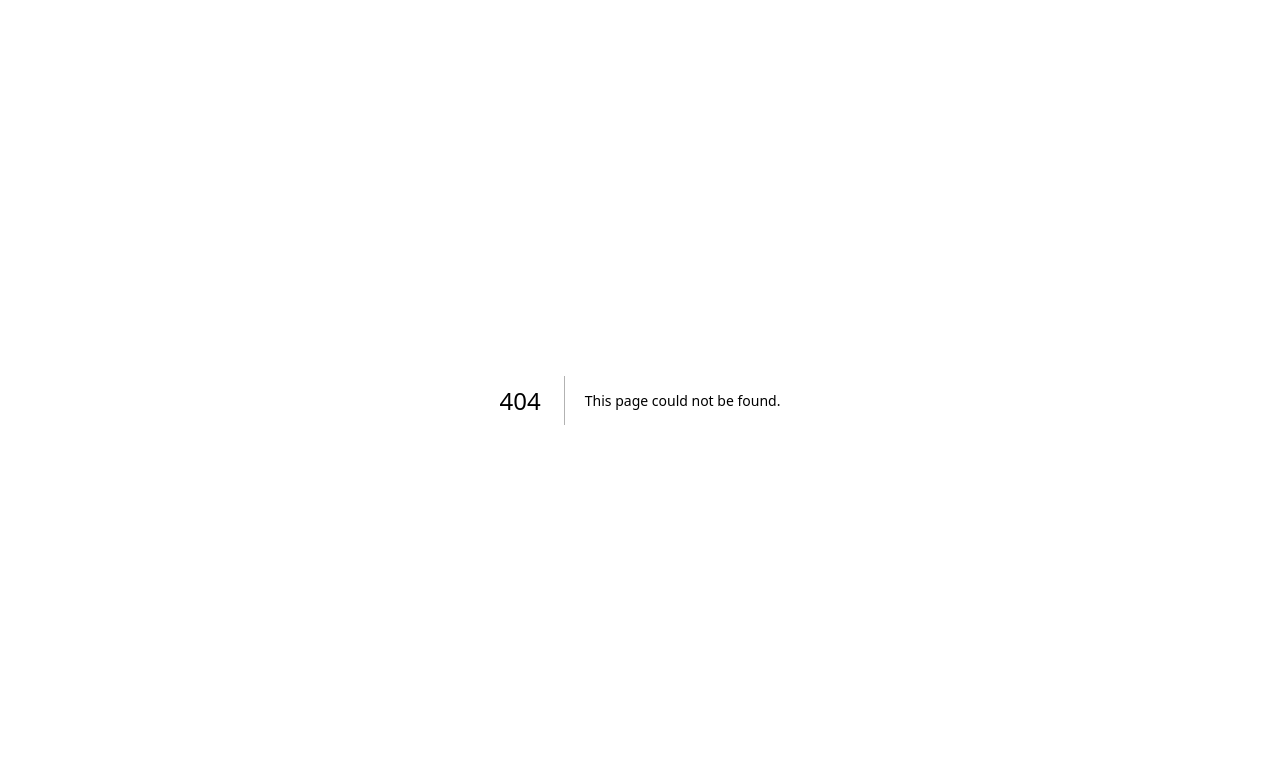
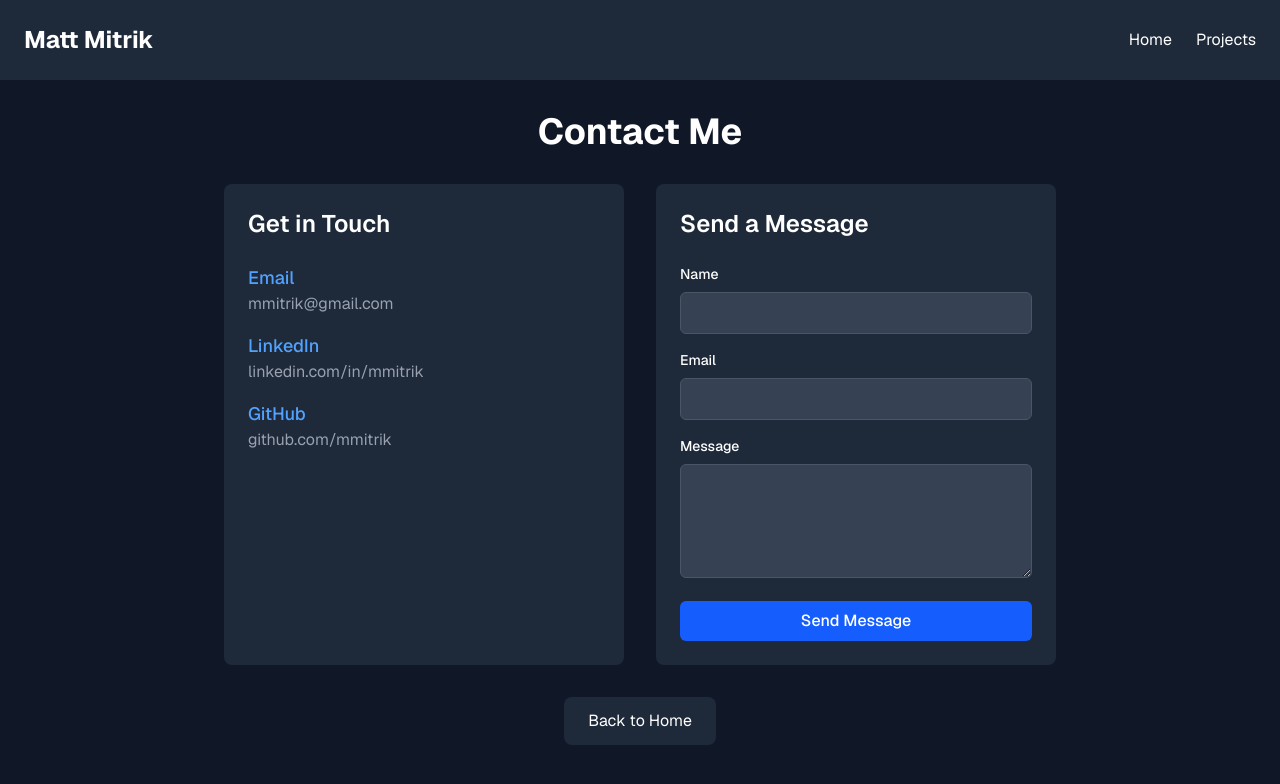
Before and after one commit to mmitrik/personal-site, a Next.js app: page /contact in a window 1280 px wide. Before the commit this address had no page. Shown: the top 784 px of the page. Built offline with nearby package versions, Linux system fonts and the light colour scheme.

Commit message:
Added projects and contact pages.

```diff
--- /dev/null
+++ b/src/app/contact/page.js
@@ -0,0 +1,127 @@
+import Link from "next/link";
+
+export default function ContactPage() {
+    return (
+        <div className="min-h-screen bg-gray-900 text-white font-sans">
+            {/* Navigation Bar */}
+            <nav className="flex justify-between items-center p-6 bg-gray-800">
+                <Link href="/" className="text-2xl font-bold hover:text-gray-400">
+                    Matt Mitrik
+                </Link>
+                <ul className="flex space-x-6">
+                    <li>
+                        <Link href="/" className="hover:text-gray-400">
+                            Home
+                        </Link>
+                    </li>
+                    <li>
+                        <Link href="/projects" className="hover:text-gray-400">
+                            Projects
+                        </Link>
+                    </li>
+                </ul>
+            </nav>
+
+            {/* Contact Content */}
+            <div className="max-w-4xl mx-auto p-8">
+                <h1 className="text-4xl font-bold text-center mb-8">Contact Me</h1>
+
+                <div className="grid grid-cols-1 md:grid-cols-2 gap-8">
+                    {/* Contact Information */}
+                    <div className="bg-gray-800 rounded-lg p-6">
+                        <h2 className="text-2xl font-semibold mb-6">Get in Touch</h2>
+                        <div className="space-y-4">
+                            <div>
+                                <h3 className="text-lg font-medium text-blue-400">Email</h3>
+                                <a
+                                    href="mailto:mmitrik@gmail.com?subject=Let's Connect!"
+                                    className="text-gray-400 hover:text-blue-300"
+                                >
+                                    mmitrik@gmail.com
+                                </a>
+                            </div>
+                            <div>
+                                <h3 className="text-lg font-medium text-blue-400">LinkedIn</h3>
+                                <a
+                                    href="https://linkedin.com/in/mmitrik"
+                                    className="text-gray-400 hover:text-blue-300"
+                                    target="_blank"
+                                    rel="noopener noreferrer"
+                                >
+                                    linkedin.com/in/mmitrik
+                                </a>
+                            </div>
+                            <div>
+                                <h3 className="text-lg font-medium text-blue-400">GitHub</h3>
+                                <a
+                                    href="https://github.com/mmitrik"
+                                    className="text-gray-400 hover:text-blue-300"
+                                    target="_blank"
+                                    rel="noopener noreferrer"
+                                >
+                                    github.com/mmitrik
+                                </a>
+                            </div>
+                        </div>
+                    </div>
+
+                    {/* Contact Form */}
+                    <div className="bg-gray-800 rounded-lg p-6">
+                        <h2 className="text-2xl font-semibold mb-6">Send a Message</h2>
+                        <form className="space-y-4">
+                            <div>
+                                <label htmlFor="name" className="block text-sm font-medium mb-2">
+                                    Name
+                                </label>
+                                <input
+                                    type="text"
+                                    id="name"
+                                    name="name"
+                                    className="w-full px-3 py-2 bg-gray-700 border border-gray-600 rounded-md text-white focus:outline-none focus:ring-2 focus:ring-blue-400"
+                                    required
+                                />
+                            </div>
+                            <div>
+                                <label htmlFor="email" className="block text-sm font-medium mb-2">
+                                    Email
+                                </label>
+                                <input
+                                    type="email"
+                                    id="email"
+                                    name="email"
+                                    className="w-full px-3 py-2 bg-gray-700 border border-gray-600 rounded-md text-white focus:outline-none focus:ring-2 focus:ring-blue-400"
+                                    required
+                                />
+                            </div>
+                            <div>
+                                <label htmlFor="message" className="block text-sm font-medium mb-2">
+                                    Message
+                                </label>
+                                <textarea
+                                    id="message"
+                                    name="message"
+                                    rows="4"
+                                    className="w-full px-3 py-2 bg-gray-700 border border-gray-600 rounded-md text-white focus:outline-none focus:ring-2 focus:ring-blue-400"
+                                    required
+                                ></textarea>
+                            </div>
+                            <button
+                                type="submit"
+                                className="w-full px-4 py-2 bg-blue-600 text-white rounded-md font-medium hover:bg-blue-500 transition-colors"
+                            >
+                                Send Message
+                            </button>
+                        </form>
+                    </div>
+                </div>
+
+                {/* Back to Home */}
+                <div className="text-center mt-8">
+                    <Link href="/" className="inline-block px-6 py-3 bg-gray-800 text-white rounded-lg hover:bg-gray-700 transition-colors">
+                        Back to Home
+                    </Link>
+                </div>
+            </div>
+        </div>
+    );
+}
--- a/src/app/page.js
+++ b/src/app/page.js
@@ -27,11 +27,16 @@ export default function HomePage() {
       <header className="flex flex-col items-center justify-center text-center py-20 px-6">
         <h2 className="text-4xl font-extrabold mb-4">Welcome to My Personal Website</h2>
         <p className="text-lg text-gray-400 max-w-2xl">
-          Hi, I’m Matt, a passionate software developer specializing in building modern web applications. I love creating clean, efficient, and user-friendly solutions.
+          Hi, I'm Matt, a passionate software developer specializing in building modern web applications. I love creating clean, efficient, and user-friendly solutions.
         </p>
-        <Link href="/projects" className="mt-8 px-6 py-3 bg-blue-600 text-white rounded-lg text-lg font-medium hover:bg-blue-500">
-          View My Projects
-        </Link>
+        <div className="flex flex-col sm:flex-row gap-4 mt-8">
+          <Link href="/projects" className="px-6 py-3 bg-blue-600 text-white rounded-lg text-lg font-medium hover:bg-blue-500">
+            View My Projects
+          </Link>
+          <Link href="/contact" className="px-6 py-3 bg-gray-700 text-white rounded-lg text-lg font-medium hover:bg-gray-600">
+            Get In Touch
+          </Link>
+        </div>
       </header>
     </div>
   );
--- /dev/null
+++ b/src/app/projects/page.js
@@ -0,0 +1,41 @@
+import Link from "next/link";
+
+const projects = [
+    {
+        title: "Project One",
+        description: "This is a short description of Project One.",
+        link: "/apps/project-one",
+    },
+    {
+        title: "Project Two",
+        description: "This is a short description of Project Two.",
+        link: "/apps/project-two",
+    },
+    {
+        title: "Project Three",
+        description: "This is a short description of Project Three.",
+        link: "/apps/project-three",
+    },
+];
+
+export default function ProjectsPage() {
+    return (
+        <div className="min-h-screen bg-gray-900 text-white font-sans p-8">
+            <h1 className="text-4xl font-bold text-center mb-8">Projects</h1>
+            <div className="grid grid-cols-1 sm:grid-cols-2 lg:grid-cols-3 gap-6">
+                {projects.map((project, index) => (
+                    <div
+                        key={index}
+                        className="bg-gray-800 shadow-md rounded-lg p-6 hover:shadow-lg transition-shadow"
+                    >
+                        <h2 className="text-2xl font-semibold mb-2 text-white">{project.title}</h2>
+                        <p className="text-gray-400 mb-4">{project.description}</p>
+                        <Link href={project.link} className="text-blue-400 hover:text-blue-300">
+                            Open Project
+                        </Link>
+                    </div>
+                ))}
+            </div>
+        </div>
+    );
+}
```
